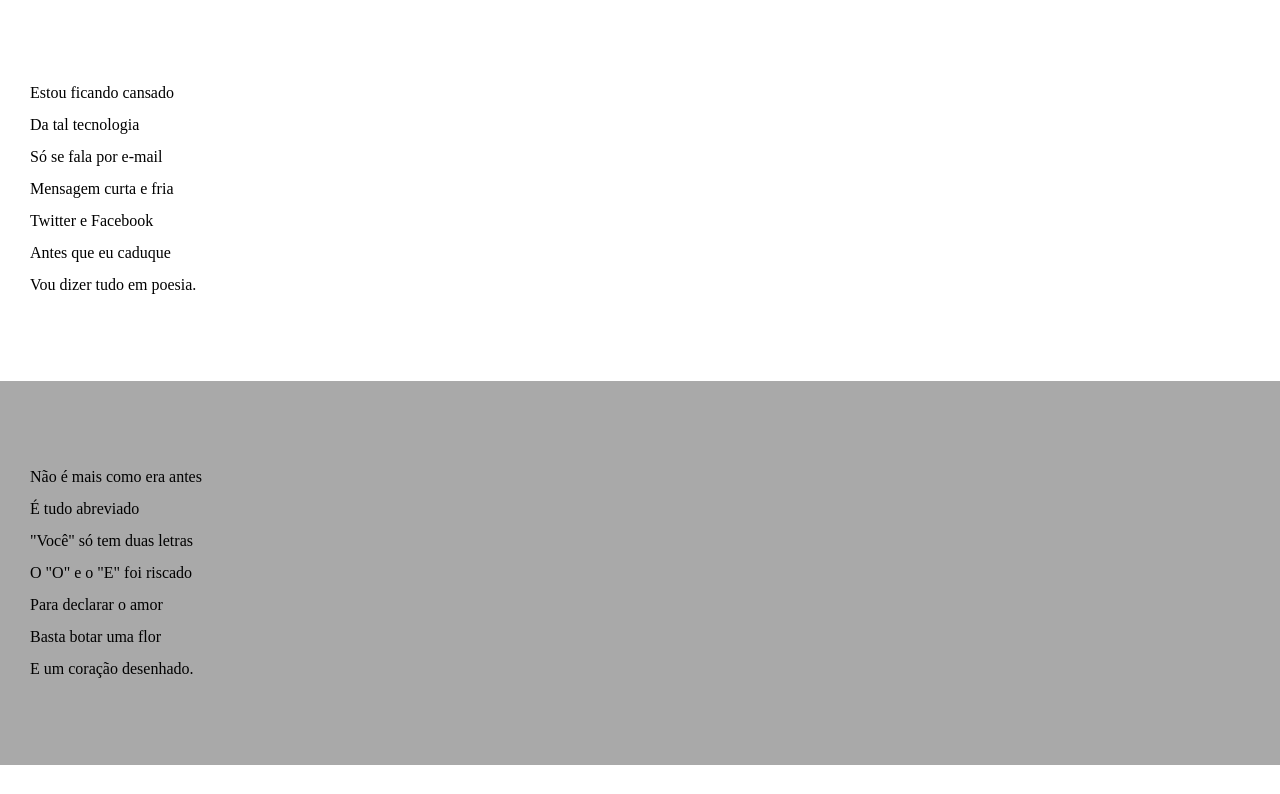
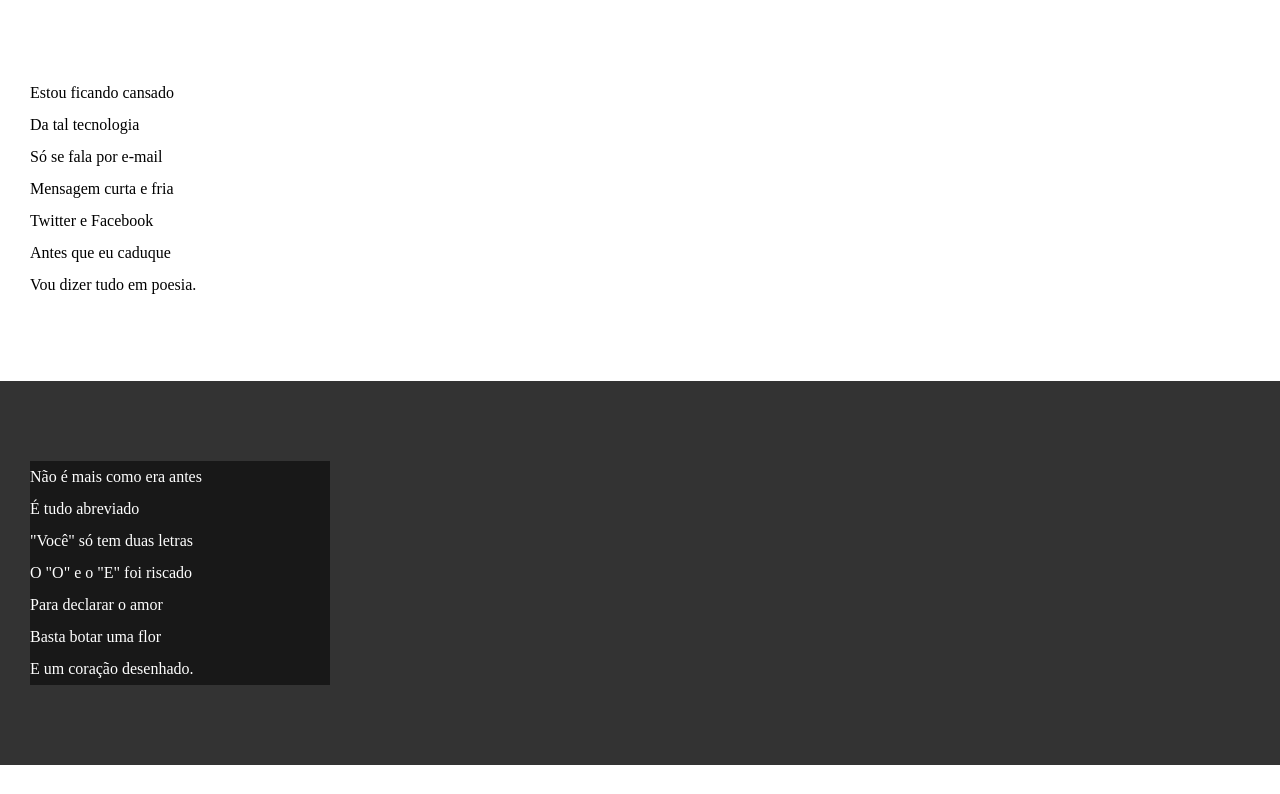
Before and after one commit to kazunin1/html-css, a plain HTML site: page modulo3/desafio12/index.html in a window 1280 px wide. Shown: the part 158-952 px from the top of the page. Drawn offline with Linux system fonts and the light colour scheme.

Commit message:
atualizando

```diff
--- a/modulo3/desafio12/index.html
+++ b/modulo3/desafio12/index.html
@@ -26,7 +26,7 @@
         </p>
     </section>
 
-    <section classe = "imagem">
+    <section class = "imagem">
         <p>
             Não é mais como era antes<br>
             É tudo abreviado<br>
@@ -59,7 +59,7 @@
         </p>
     </section>
 
-    <section classe = "imagem">
+    <section class = "imagem">
         <p>
                 Tenho saudade das cartas<br>
                 Escritas com a própria mão<br>
--- a/modulo3/desafio12/style.css
+++ b/modulo3/desafio12/style.css
@@ -40,8 +40,14 @@ section.normal{
 background-color: white;
 color: black;
 }
-section.imagem{}
-
+section.imagem{
+    background-color: rgb(51, 51, 51);
+    color: white;
+}
+section.imagem > p {
+    width: 300px;
+    background-color: rgba(0, 0, 0, 0.521);
+}
 footer{
     background-color: black;
     color: white;
```
